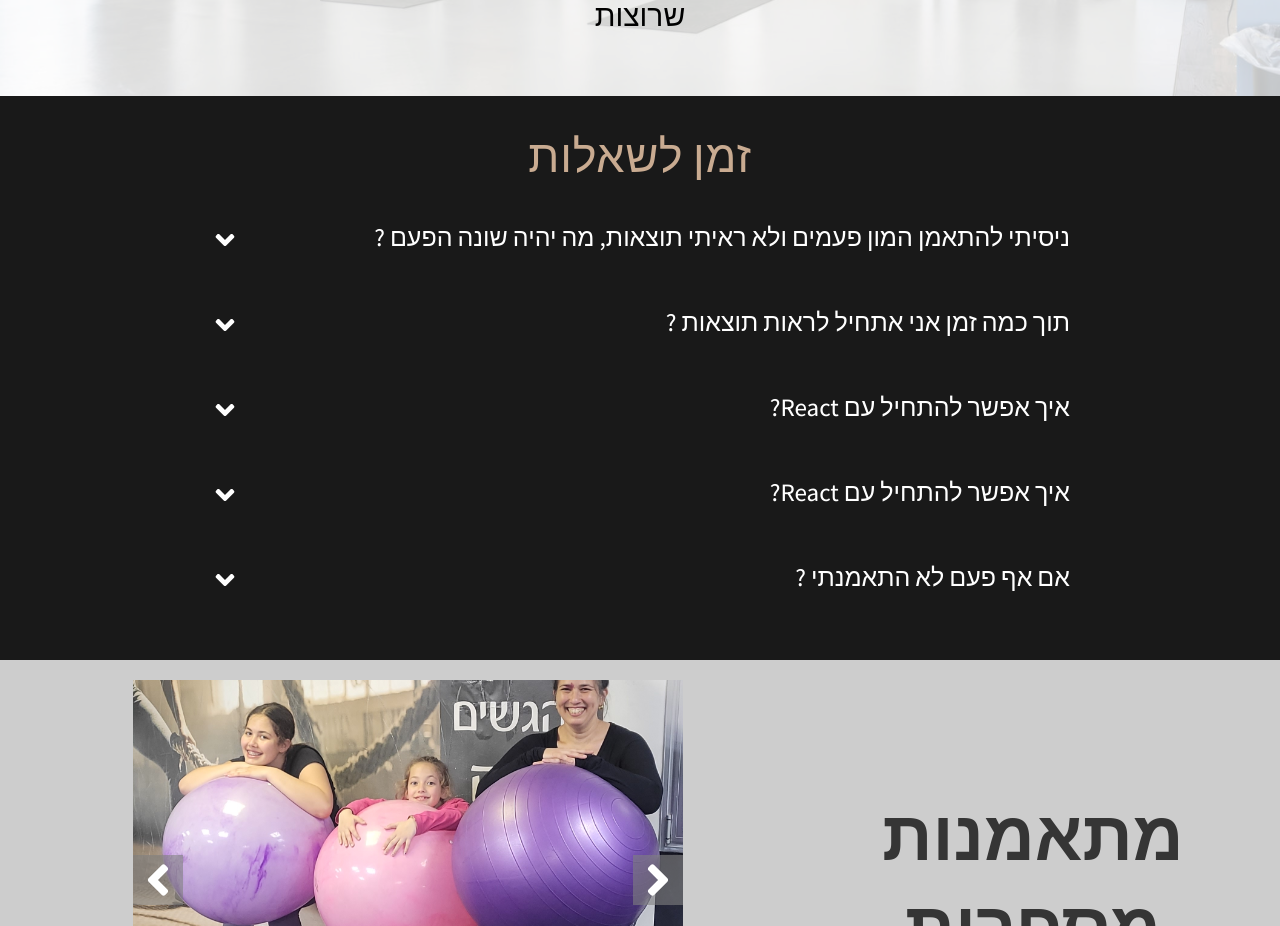
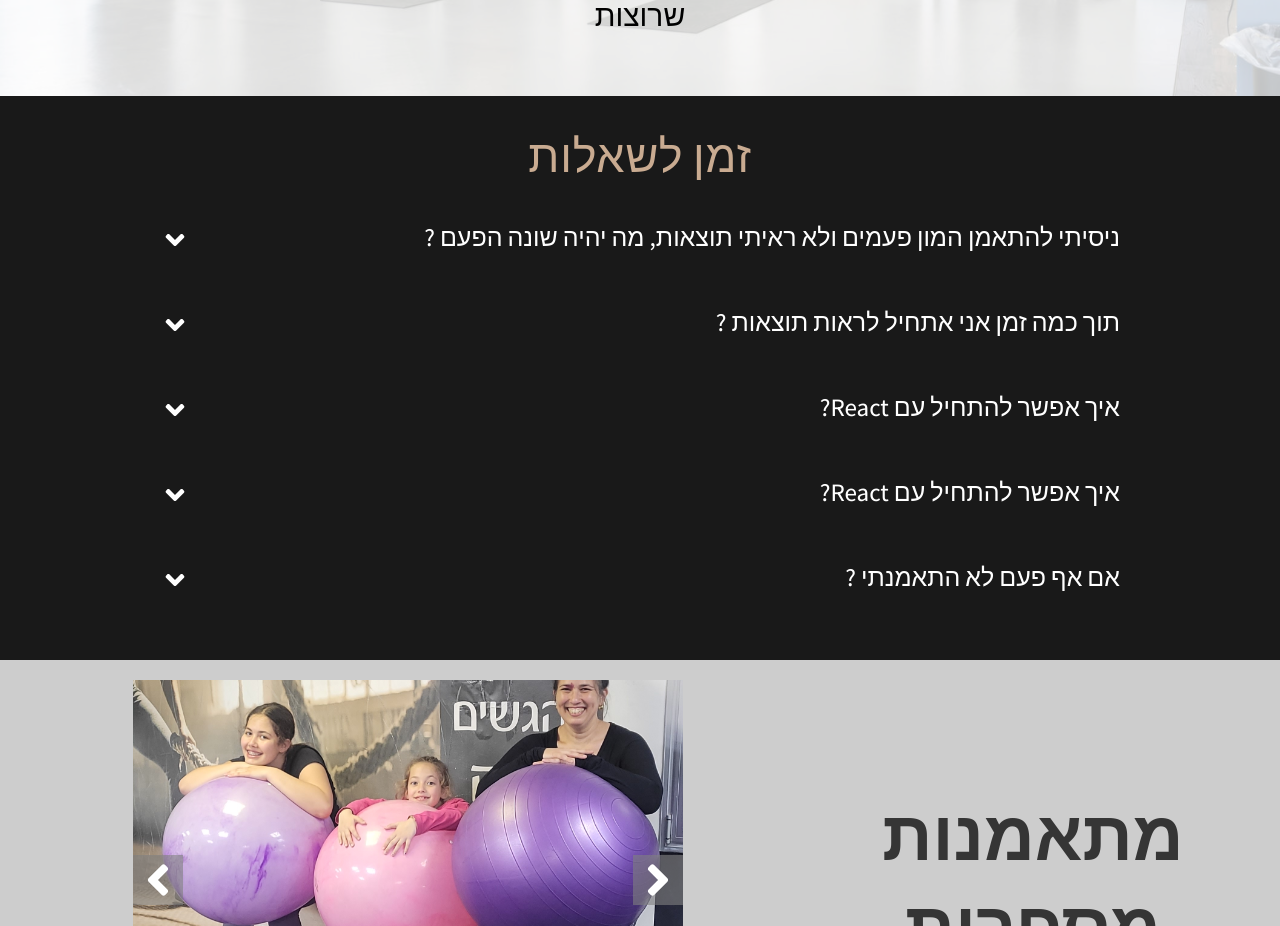
Before and after one commit to shaharyair/katrin-studio-Landing-page, a React (Vite) app: page / in a window 1280 px wide. Shown: the part 1964-2890 px from the top of the page. Built offline with nearby package versions, Linux system fonts and the light colour scheme.

Commit message:
made faq bigger

```diff
--- a/src/Components/FAQ/FAQ.css
+++ b/src/Components/FAQ/FAQ.css
@@ -86,6 +86,6 @@
   }
 
   .faq {
-    max-width: 90rem;
+    max-width: 100rem;
   }
 }
```
